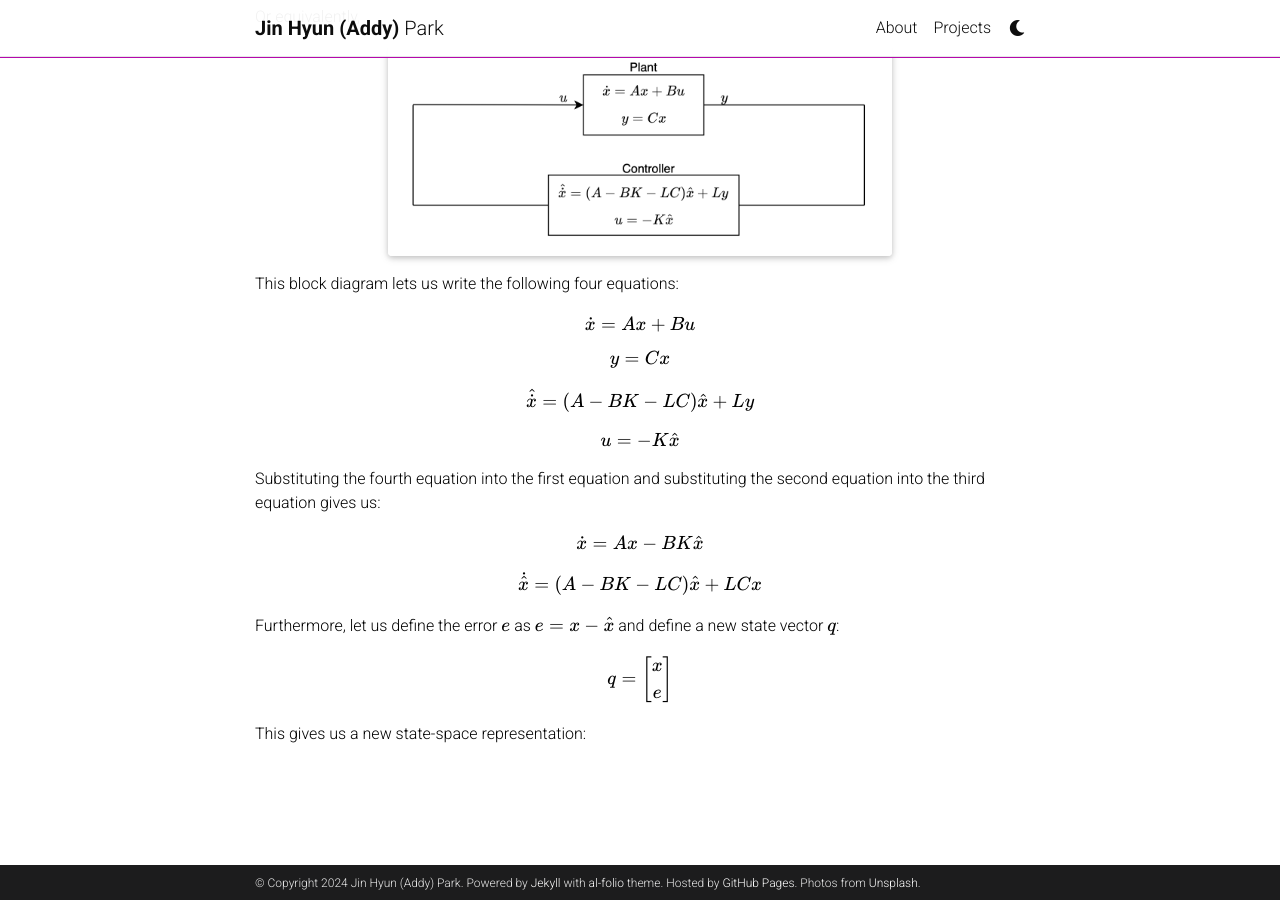
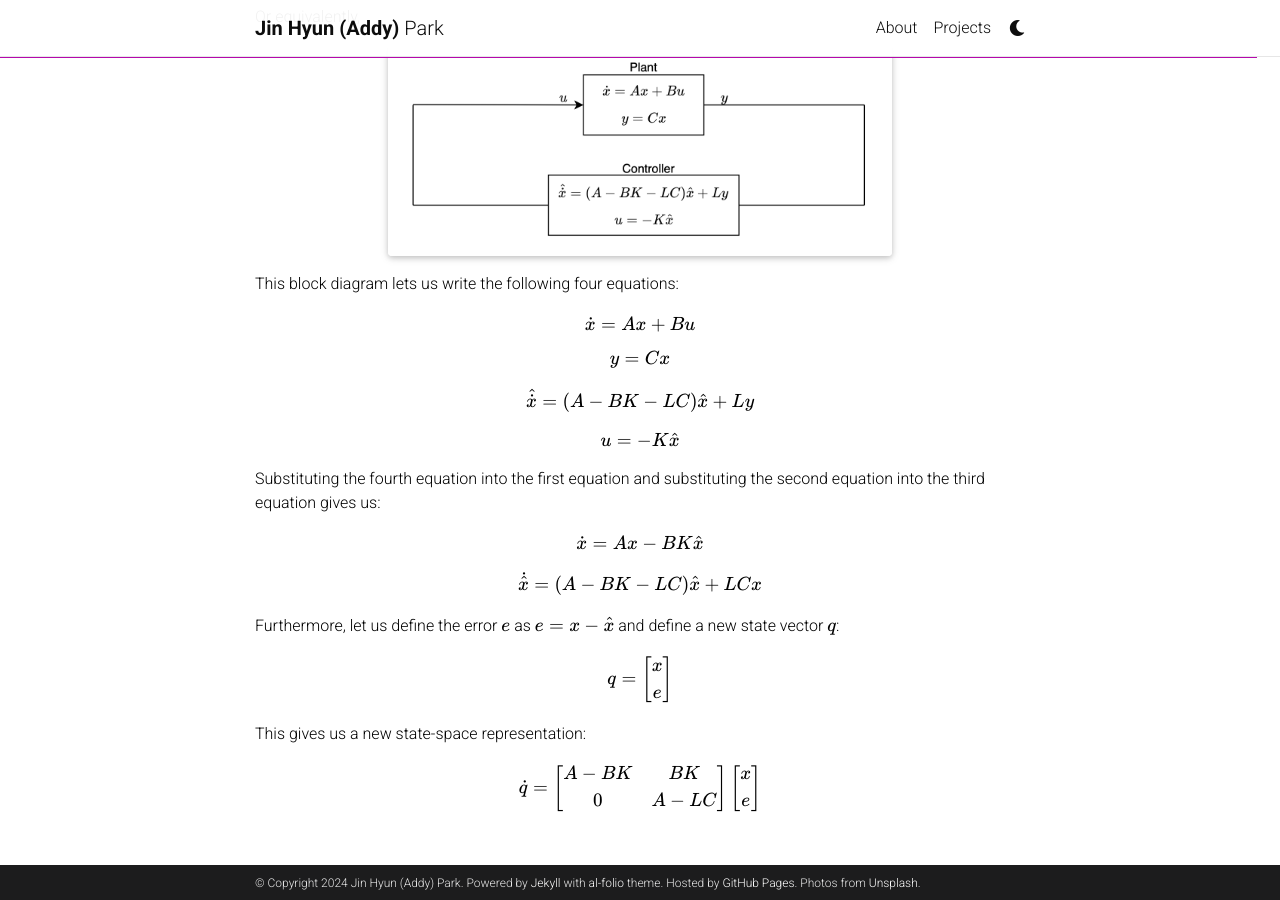
Before and after one commit to jinhyunpark2459/jinhyunpark2459.github.io, a Jekyll site: the page built from _projects/inverted_pendulum_2.md, in a window 1280 px wide and 900 px high, scrolled down 1824 px. Built offline with Jekyll 4.4.1, drawn with Linux system fonts in a browser that asks for light colours; full-size pictures stand in for the smaller copies a plugin makes; comment, search, counter and statistics services are not loaded; a style sheet for code colours, icons or effects is not loaded.

Commit message:
Update inverted_pendulum_2.md

```diff
--- a/_projects/inverted_pendulum_2.md
+++ b/_projects/inverted_pendulum_2.md
@@ -158,3 +158,15 @@ e
 $$
 
 This gives us a new state-space representation:
+
+$$
+\dot{q}=
+\begin{bmatrix}
+A-BK & BK \\
+0 & A-LC
+\end{bmatrix}
+\begin{bmatrix}
+x \\
+e
+\end{bmatrix}
+$$
```
